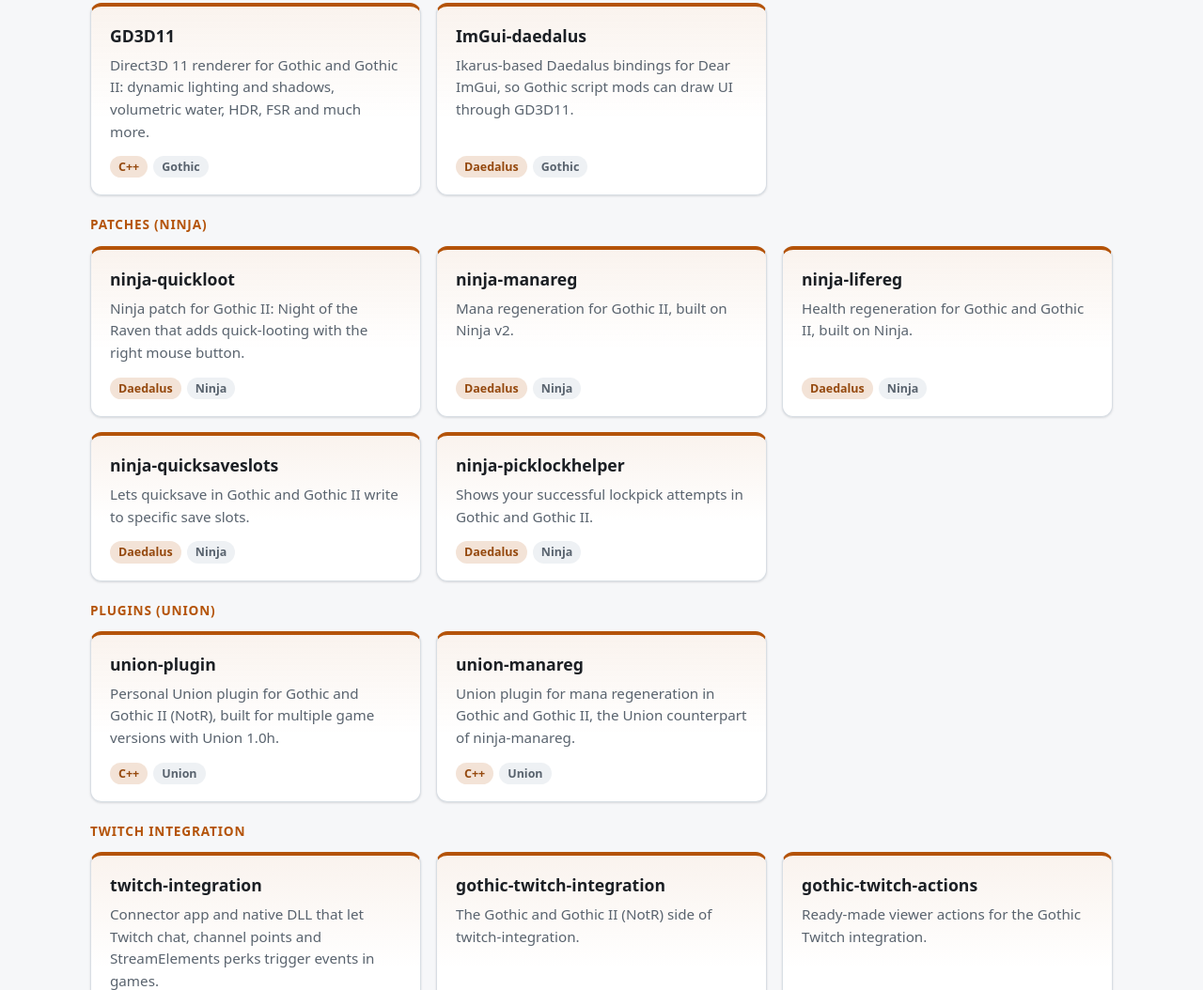
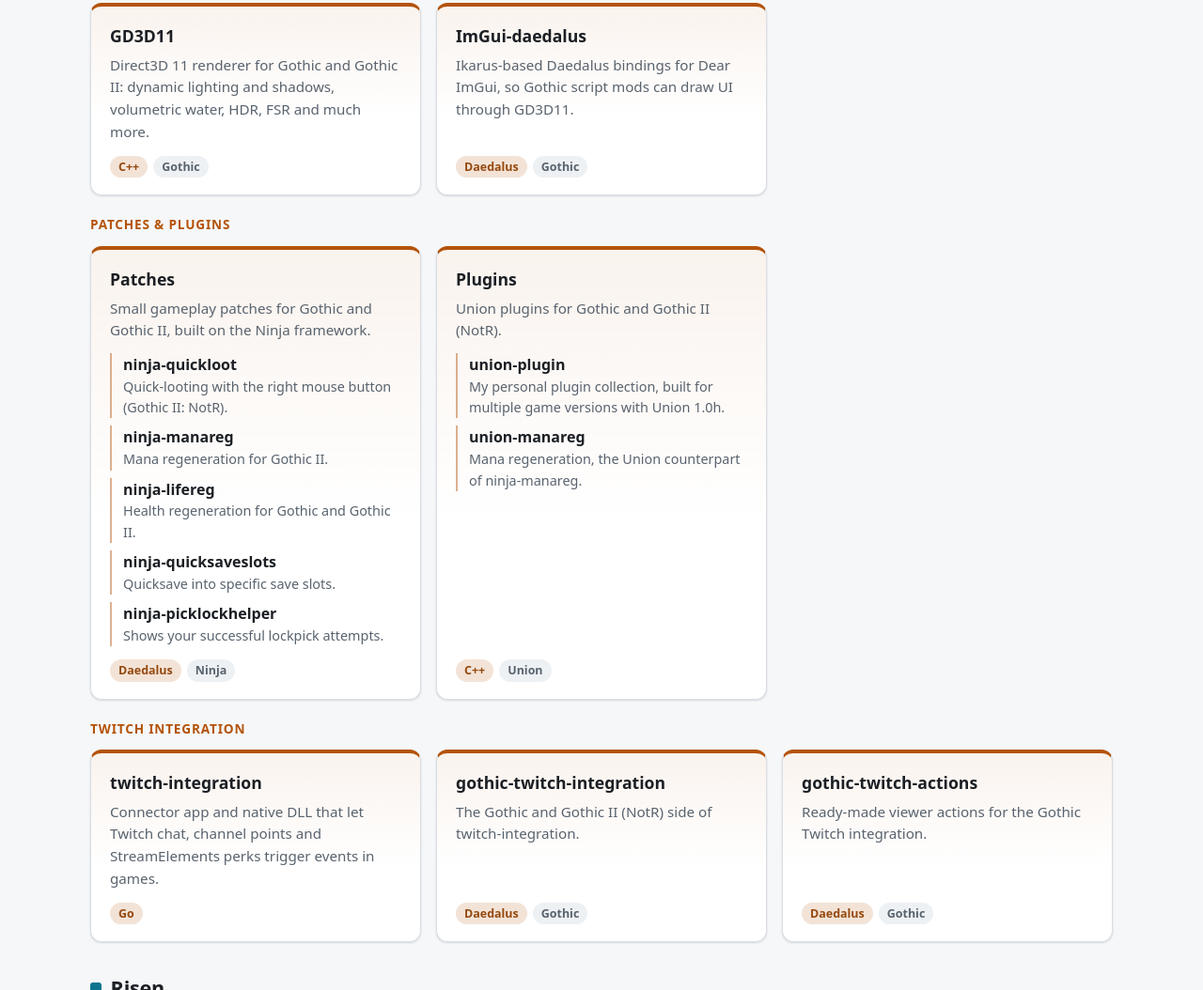
Before and after one commit to kirides/kirides.github.io, a plain HTML site: page site/index.html in a window 1280 px wide. Shown: the part 420-1474 px from the top of the page at 94% size. Drawn offline with Linux system fonts and the light colour scheme.

Commit message:
Combine Ninja patches and Union plugins into two list cards
Co-Authored-By: Claude Opus 5.5 <noreply@anthropic.com>
Claude-Session: https://claude.ai/code/session_01BBPvxxojRkV5T9g31TJbsX

```diff
--- a/site/index.html
+++ b/site/index.html
@@ -46,44 +46,27 @@
           <ul class="tags"><li>Daedalus</li><li>Gothic</li></ul>
         </li>
       </ul>
-      <h4 class="group theme-gothic">Patches (Ninja)</h4>
+      <h4 class="group theme-gothic">Patches &amp; plugins</h4>
       <ul class="cards theme-gothic">
-        <li class="card">
-          <h5><a href="https://github.com/kirides/ninja-quickloot">ninja-quickloot</a></h5>
-          <p>Ninja patch for Gothic II: Night of the Raven that adds quick-looting with the right mouse button.</p>
+        <li class="card card-list">
+          <h5>Patches</h5>
+          <p>Small gameplay patches for Gothic and Gothic II, built on the Ninja framework.</p>
+          <ul class="repo-list">
+            <li><a href="https://github.com/kirides/ninja-quickloot">ninja-quickloot</a><span>Quick-looting with the right mouse button (Gothic II: NotR).</span></li>
+            <li><a href="https://github.com/kirides/ninja-manareg">ninja-manareg</a><span>Mana regeneration for Gothic II.</span></li>
+            <li><a href="https://github.com/kirides/ninja-lifereg">ninja-lifereg</a><span>Health regeneration for Gothic and Gothic II.</span></li>
+            <li><a href="https://github.com/kirides/ninja-quicksaveslots">ninja-quicksaveslots</a><span>Quicksave into specific save slots.</span></li>
+            <li><a href="https://github.com/kirides/ninja-picklockhelper">ninja-picklockhelper</a><span>Shows your successful lockpick attempts.</span></li>
+          </ul>
           <ul class="tags"><li>Daedalus</li><li>Ninja</li></ul>
         </li>
-        <li class="card">
-          <h5><a href="https://github.com/kirides/ninja-manareg">ninja-manareg</a></h5>
-          <p>Mana regeneration for Gothic II, built on Ninja v2.</p>
-          <ul class="tags"><li>Daedalus</li><li>Ninja</li></ul>
-        </li>
-        <li class="card">
-          <h5><a href="https://github.com/kirides/ninja-lifereg">ninja-lifereg</a></h5>
-          <p>Health regeneration for Gothic and Gothic II, built on Ninja.</p>
-          <ul class="tags"><li>Daedalus</li><li>Ninja</li></ul>
-        </li>
-        <li class="card">
-          <h5><a href="https://github.com/kirides/ninja-quicksaveslots">ninja-quicksaveslots</a></h5>
-          <p>Lets quicksave in Gothic and Gothic II write to specific save slots.</p>
-          <ul class="tags"><li>Daedalus</li><li>Ninja</li></ul>
-        </li>
-        <li class="card">
-          <h5><a href="https://github.com/kirides/ninja-picklockhelper">ninja-picklockhelper</a></h5>
-          <p>Shows your successful lockpick attempts in Gothic and Gothic II.</p>
-          <ul class="tags"><li>Daedalus</li><li>Ninja</li></ul>
-        </li>
-      </ul>
-      <h4 class="group theme-gothic">Plugins (Union)</h4>
-      <ul class="cards theme-gothic">
-        <li class="card">
-          <h5><a href="https://github.com/kirides/union-plugin">union-plugin</a></h5>
-          <p>Personal Union plugin for Gothic and Gothic II (NotR), built for multiple game versions with Union 1.0h.</p>
-          <ul class="tags"><li>C++</li><li>Union</li></ul>
-        </li>
-        <li class="card">
-          <h5><a href="https://github.com/kirides/union-manareg">union-manareg</a></h5>
-          <p>Union plugin for mana regeneration in Gothic and Gothic II, the Union counterpart of ninja-manareg.</p>
+        <li class="card card-list">
+          <h5>Plugins</h5>
+          <p>Union plugins for Gothic and Gothic II (NotR).</p>
+          <ul class="repo-list">
+            <li><a href="https://github.com/kirides/union-plugin">union-plugin</a><span>My personal plugin collection, built for multiple game versions with Union 1.0h.</span></li>
+            <li><a href="https://github.com/kirides/union-manareg">union-manareg</a><span>Mana regeneration, the Union counterpart of ninja-manareg.</span></li>
+          </ul>
           <ul class="tags"><li>C++</li><li>Union</li></ul>
         </li>
       </ul>
--- a/site/style.css
+++ b/site/style.css
@@ -292,3 +292,36 @@ a { color: var(--accent); }
 .prose p { margin: 0 0 12px; }
 .meta { color: var(--muted); font-size: 0.875rem; }
 .site-footer p { margin: 0 0 4px; }
+
+/* Cards that list several repos instead of linking one */
+.card-list h5 { color: var(--text); }
+.repo-list {
+  list-style: none;
+  margin: 0 0 14px;
+  padding: 0;
+  flex: 1;
+  display: grid;
+  gap: 8px;
+  align-content: start;
+}
+.repo-list li {
+  display: flex;
+  flex-direction: column;
+  padding-left: 12px;
+  border-left: 2px solid color-mix(in srgb, var(--c, var(--accent)) 45%, transparent);
+}
+.repo-list a {
+  font-weight: 600;
+  color: var(--text);
+  text-decoration: none;
+  overflow-wrap: anywhere;
+}
+.repo-list a:hover, .repo-list a:focus-visible {
+  color: var(--c, var(--accent));
+  text-decoration: underline;
+}
+.repo-list span {
+  color: var(--muted);
+  font-size: 0.9rem;
+}
+.card-list > p { flex: 0; margin-bottom: 12px; }
```
